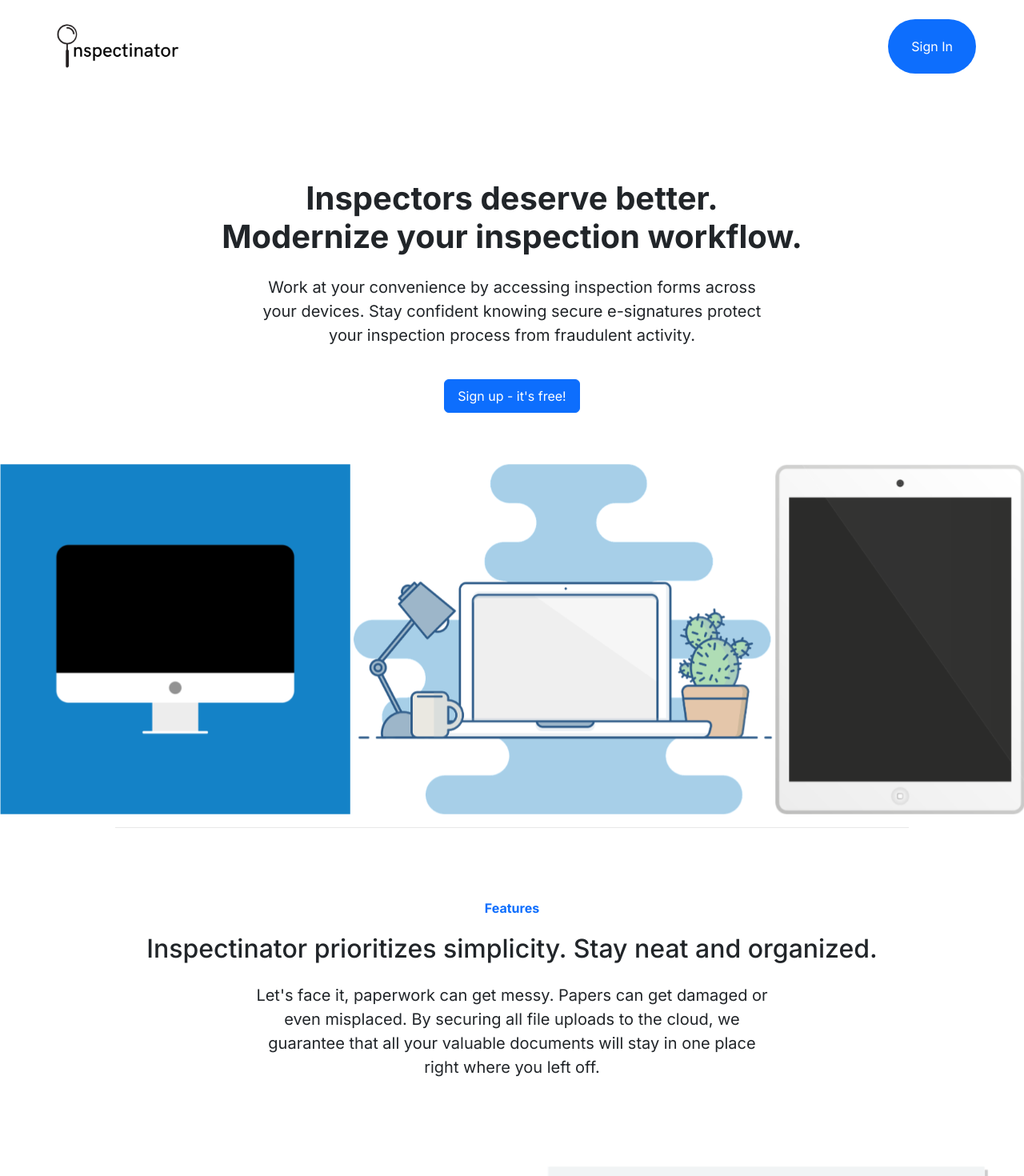
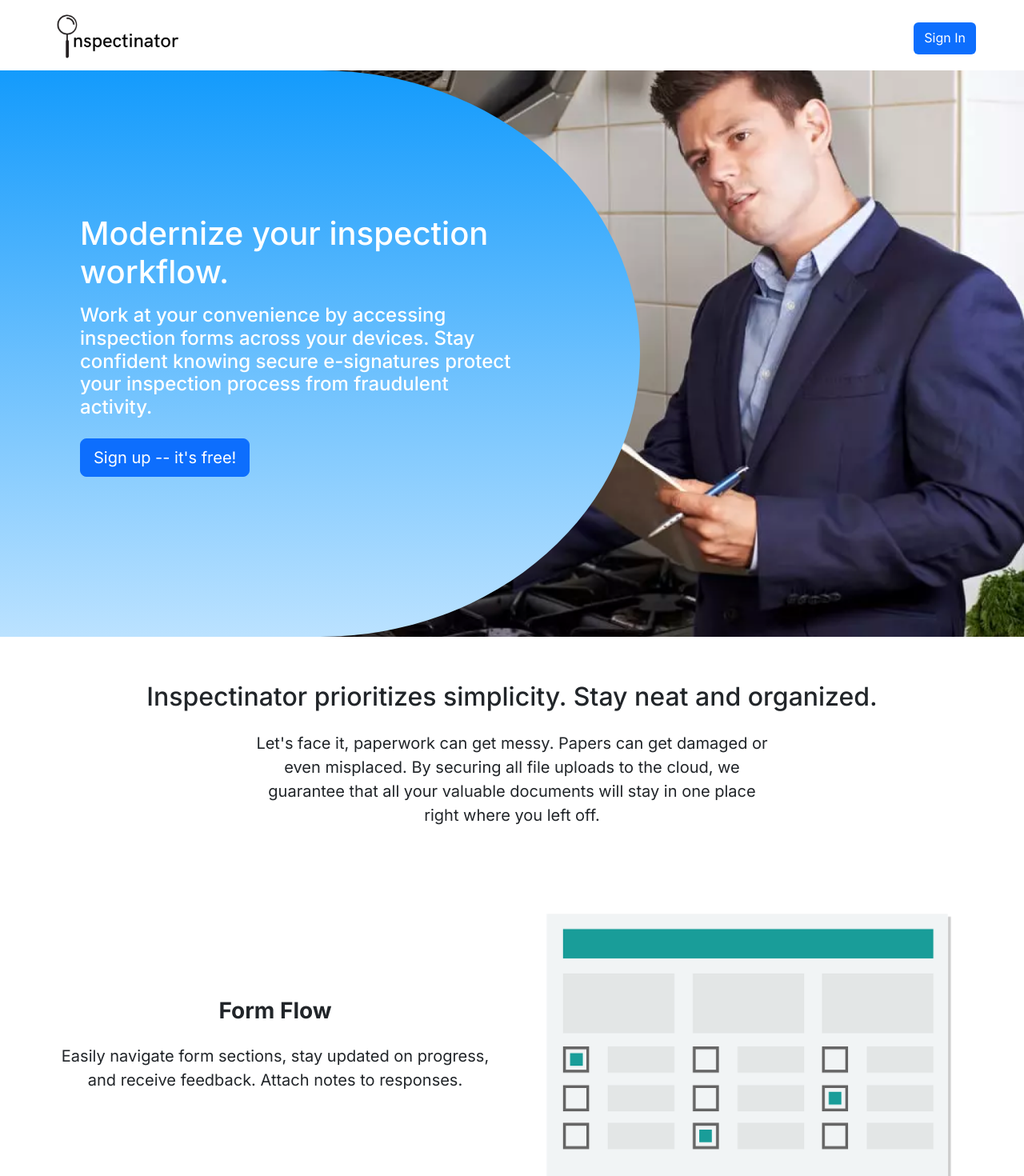
Before and after one commit to sabrinaspage/Inspectinator, a React (Create React App) app: page / in a window 1280 px wide. Shown: the top 1470 px of the page at 80% size. Built offline with nearby package versions, Linux system fonts and the light colour scheme.

Commit message:
Landing Page UI update

```diff
--- a/src/pages/LandingPage/LandingPage.tsx
+++ b/src/pages/LandingPage/LandingPage.tsx
@@ -1,67 +1,84 @@
-import { Card, Button, CardGroup, ListGroup, Accordion} from 'react-bootstrap';
-
-
-import {Link} from 'react-router-dom';
+import { Card, Accordion } from "react-bootstrap";
+import Inspector from "./Inspector.png";
 export default function LandingPage() {
-
   return (
-    <div className='my-5 py-5'>
-
-      <div className="d-flex justify-content-center align-items-center flex-column mb-5 mt-3">
-        <h1 className='fw-bold display-7 mb-4 text-center'>Inspectors deserve better.<br/> Modernize your inspection workflow.</h1>
-
-        <p className="lead w-50 text-center mb-3">
-          Work at your convenience by accessing inspection forms across your devices.
-          Stay confident knowing secure e-signatures protect your inspection process
-          from fraudulent activity.
-        </p>
-
-        <Link to='/signin'>
-          <Button className="mt-4 py-2 px-3 mb-3">Sign up - it's free!</Button>
-        </Link>
+    <div>
+      <div
+        id="intro-example"
+        style={{
+          backgroundImage: `url(${Inspector})`,
+          backgroundSize: "100%",
+          backgroundPosition: "0px -100px",
+        }}
+      >
+        <div>
+          <div
+            className="h-75"
+            style={{
+              width: "800px",
+              backgroundImage: "linear-gradient(#149BFC, #BBE2FF)",
+              borderRadius: "0 50% 50% 0",
+            }}
+          >
+            <div
+              className="text-white"
+              style={{ width: "100%", padding: "180px 150px 200px 100px" }}
+            >
+              <h1 className="mb-3">Modernize your inspection workflow.</h1>
+              <h4 className="mb-4">
+                Work at your convenience by accessing inspection forms across
+                your devices. Stay confident knowing secure e-signatures protect
+                your inspection process from fraudulent activity.
+              </h4>
+              <a
+                className="btn btn-primary btn-lg"
+                href="/signup"
+                target="_blank"
+                role="button"
+              >
+                Sign up -- it's free!
+              </a>
+            </div>
+          </div>
+        </div>
       </div>
 
-      <Card.Img className = "p-0 m-0" variant="top" src="/images/landing_pg/devices.png"/>
+      <div className="d-flex justify-content-center align-items-center flex-column mb-5 pt-2">
+        <h2 className="mt-5 mb-4">
+          Inspectinator prioritizes simplicity. Stay neat and organized.
+        </h2>
 
-      <div className = "mx-5 px-5 mb-5 mt-0 pb-4 pt-0 mt-0">
-        <hr className='mx-5 px-5' style = {{borderColor: "#a3a3a3"}} />
-      </div>
-
-      <div className="d-flex justify-content-center align-items-center flex-column mb-5">
-        <p className='text-primary text-center fw-bold'>Features</p>
-
-        <h2 className = "mt-1 mb-4">Inspectinator prioritizes simplicity. Stay neat and organized.</h2>
-
-        <p className='lead w-50 text-center mb-5'>
-          Let's face it, paperwork can get messy. Papers can get damaged or even misplaced.
-          By securing all file uploads to the cloud, we guarantee that all your valuable
-          documents will stay in one place right where you left off.
+        <p className="lead w-50 text-center mb-5">
+          Let's face it, paperwork can get messy. Papers can get damaged or even
+          misplaced. By securing all file uploads to the cloud, we guarantee
+          that all your valuable documents will stay in one place right where
+          you left off.
         </p>
       </div>
 
-      <div className='container-fluid m-0 p-0 row w-100'>
-        <div className = "col-lg-6 px-4 d-flex align-items-center">
+      <div className="container-fluid m-0 p-0 row w-100 px-5">
+        <div className="col-lg-6 px-4 d-flex align-items-center">
           <div>
-            <h3 className='fw-bold mb-4 text-center'>Form Flow</h3>
-            <p className = "lead text-center">
-              Easily navigate form sections, stay updated on progress, and receive feedback.
-              Attach notes to responses.
+            <h3 className="fw-bold mb-4 text-center">Form Flow</h3>
+            <p className="lead text-center">
+              Easily navigate form sections, stay updated on progress, and
+              receive feedback. Attach notes to responses.
             </p>
           </div>
         </div>
-        <div className = "col-lg-6 px-4">
-          <Card.Img variant="top" src="/images/landing_pg/form_flow.png"/>
+        <div className="col-lg-6 px-4">
+          <Card.Img variant="top" src="/images/landing_pg/form_flow.png" />
         </div>
       </div>
 
-      <div className='container-fluid m-0 p-0 row w-100 my-5 py-3'>
-        <div className = "col-lg-6 px-4">
-          <Card.Img variant="top" src="/images/landing_pg/record.png"/>
+      <div className="container-fluid m-0 p-0 row w-100 my-5 py-3 px-5">
+        <div className="col-lg-6 px-4">
+          <Card.Img variant="top" src="/images/landing_pg/record.png" />
         </div>
-        <div className = "col-lg-6 px-4 d-flex align-items-center">
+        <div className="col-lg-6 px-4 d-flex align-items-center">
           <div>
-            <h3 className='fw-bold mb-4 text-center'>Record Keeping</h3>
-            <p className = "lead text-center">
+            <h3 className="fw-bold mb-4 text-center">Record Keeping</h3>
+            <p className="lead text-center">
               Archived forms maintain a history of all your previous inspections
               through read-only documents. Past form responses and signature
               meta-data conveniently stored in one place.
@@ -70,94 +87,150 @@ export default function LandingPage() {
         </div>
       </div>
 
-      <div className='container-fluid m-0 p-0 row w-100'>
-        <div className = "col-lg-6 px-4 d-flex align-items-center">
+      <div className="container-fluid m-0 p-0 row w-100 px-5">
+        <div className="col-lg-6 px-4 d-flex align-items-center">
           <div>
-            <h3 className='fw-bold mb-4 text-center'>Customizability</h3>
-            <p className = "lead text-center">Create new form fields or even entirely new sections. Design as you see fit.</p>
+            <h3 className="fw-bold mb-4 text-center">Customizability</h3>
+            <p className="lead text-center">
+              Create new form fields or even entirely new sections. Design as
+              you see fit.
+            </p>
           </div>
         </div>
-        <div className = "col-lg-6 px-4">
-          <Card.Img variant="top" src="/images/landing_pg/custom.png"/>
+        <div className="col-lg-6 px-4">
+          <Card.Img variant="top" src="/images/landing_pg/custom.png" />
         </div>
       </div>
 
-      <div className = "mx-5 px-5 my-5 py-4">
-        <hr className='mx-5 px-5' style = {{borderColor: "#a3a3a3"}} />
+      <div className="mx-5 px-5 my-5 py-4">
+        <hr className="mx-5 px-5" style={{ borderColor: "#a3a3a3" }} />
       </div>
 
       <div className="mx-auto">
-        <h4 className="d-flex justify-content-center fw-bold mb-3">Frequently asked questions</h4>
-        <p className="d-flex justify-content-center text-muted mb-4 pb-2">Everything you need to know about the product and how it works</p>
+        <h4 className="d-flex justify-content-center fw-bold mb-3">
+          Frequently asked questions
+        </h4>
+        <p className="d-flex justify-content-center text-muted mb-4 pb-2">
+          Everything you need to know about the product and how it works
+        </p>
       </div>
 
       {/*FAQ*/}
       <div className="mx-auto d-flex justify-content-center">
-
-        <Accordion style={{ width: '52rem', border: "none" }}>
-          <Accordion.Item eventKey="0" className="py-2" style = {{borderTop: "none", borderLeft: "none", borderRight: "none"}}>
+        <Accordion style={{ width: "52rem", border: "none" }}>
+          <Accordion.Item
+            eventKey="0"
+            className="py-2"
+            style={{
+              borderTop: "none",
+              borderLeft: "none",
+              borderRight: "none",
+            }}
+          >
             <Accordion.Header as="p">
-              <strong>What's the difference between paperwork and online forms?</strong>
+              <strong>
+                What's the difference between paperwork and online forms?
+              </strong>
             </Accordion.Header>
             <Accordion.Body className="text-muted">
-              For paper forms, you legibly print all form data and get a client signature on-site.
-              For online forms, you can continually update your form fields upon login.
-              When you need a client signature, tell them to register so you can grant access to
-              your forms signature field.
+              For paper forms, you legibly print all form data and get a client
+              signature on-site. For online forms, you can continually update
+              your form fields upon login. When you need a client signature,
+              tell them to register so you can grant access to your forms
+              signature field.
             </Accordion.Body>
           </Accordion.Item>
 
-          <Accordion.Item eventKey="1" className="py-2" style = {{borderTop: "none", borderLeft: "none", borderRight: "none"}}>
+          <Accordion.Item
+            eventKey="1"
+            className="py-2"
+            style={{
+              borderTop: "none",
+              borderLeft: "none",
+              borderRight: "none",
+            }}
+          >
             <Accordion.Header as="p">
               <strong>How do e-signatures work?</strong>
             </Accordion.Header>
             <Accordion.Body className="text-muted">
-            An e-signature is a protected and legally binding online signature,
-            just like a handwritten signature. Although there are many online services that offer
-            e-signatures, we use HelloSign. As noted on their website, each signature must come from a
-            separate account. If different names were to be signed from a single HelloSign account,
-            it would threaten the integrity of the signatures, and could potentially invalidate a
-            document signed in this manner. To do an e-signature, one only needs to login to their
-            account and type their full name.
+              An e-signature is a protected and legally binding online
+              signature, just like a handwritten signature. Although there are
+              many online services that offer e-signatures, we use HelloSign. As
+              noted on their website, each signature must come from a separate
+              account. If different names were to be signed from a single
+              HelloSign account, it would threaten the integrity of the
+              signatures, and could potentially invalidate a document signed in
+              this manner. To do an e-signature, one only needs to login to
+              their account and type their full name.
             </Accordion.Body>
           </Accordion.Item>
 
-          <Accordion.Item eventKey="2" className="py-2" style = {{borderTop: "none", borderLeft: "none", borderRight: "none"}}>
-            <Accordion.Header as ="p">
-              <strong>What if your system encounters an error and I lose all my data? Can you recover it?
-              Are you liable?</strong>
+          <Accordion.Item
+            eventKey="2"
+            className="py-2"
+            style={{
+              borderTop: "none",
+              borderLeft: "none",
+              borderRight: "none",
+            }}
+          >
+            <Accordion.Header as="p">
+              <strong>
+                What if your system encounters an error and I lose all my data?
+                Can you recover it? Are you liable?
+              </strong>
             </Accordion.Header>
             <Accordion.Body className="text-muted">
-              We store all your data in a database on the cloud. In the very unlikely scenario that our
-              database is compromised, we regularly create backups to ensure you still have your data.
-              We are responsible for your data and are liable for any setbacks. Regardless, feel free
-              to download PDF versions of your forms locally on your computer or even print them out.
-              Stay in control of all your data.
+              We store all your data in a database on the cloud. In the very
+              unlikely scenario that our database is compromised, we regularly
+              create backups to ensure you still have your data. We are
+              responsible for your data and are liable for any setbacks.
+              Regardless, feel free to download PDF versions of your forms
+              locally on your computer or even print them out. Stay in control
+              of all your data.
             </Accordion.Body>
           </Accordion.Item>
 
-          <Accordion.Item eventKey="3" className="py-2" style = {{borderTop: "none", borderLeft: "none", borderRight: "none"}}>
+          <Accordion.Item
+            eventKey="3"
+            className="py-2"
+            style={{
+              borderTop: "none",
+              borderLeft: "none",
+              borderRight: "none",
+            }}
+          >
             <Accordion.Header as="p">
-              <strong>I'm both an inspector and a restaurant owner. Can I do a self inspection through the
-              online form?</strong>
+              <strong>
+                I'm both an inspector and a restaurant owner. Can I do a self
+                inspection through the online form?
+              </strong>
             </Accordion.Header>
             <Accordion.Body className="text-muted">
-              Yes, just sign-off on both the inspector and client signature fields.
+              Yes, just sign-off on both the inspector and client signature
+              fields.
             </Accordion.Body>
           </Accordion.Item>
 
-          <Accordion.Item eventKey="4" className="py-2" style = {{border: "none"}}>
+          <Accordion.Item
+            eventKey="4"
+            className="py-2"
+            style={{ border: "none" }}
+          >
             <Accordion.Header as="p">
-              <strong>I'm not tech-savvy. Should I still give this a shot?</strong>
+              <strong>
+                I'm not tech-savvy. Should I still give this a shot?
+              </strong>
             </Accordion.Header>
             <Accordion.Body className="text-muted">
-              Upon successful registration, you're all set! Build your workspace and fill out your forms.
-              Inspectinator is designed to be very user friendly. If you do encounter any problems or
-              issues, contact us and we'll be sure to get back to you as soon as possible.
+              Upon successful registration, you're all set! Build your workspace
+              and fill out your forms. Inspectinator is designed to be very user
+              friendly. If you do encounter any problems or issues, contact us
+              and we'll be sure to get back to you as soon as possible.
             </Accordion.Body>
           </Accordion.Item>
         </Accordion>
-
       </div>
     </div>
   );
--- a/src/recycleComps/NavBarComp/NavBar.tsx
+++ b/src/recycleComps/NavBarComp/NavBar.tsx
@@ -1,29 +1,27 @@
-
-import {useLocation, Link, useNavigate} from 'react-router-dom';
-import { useContext, useEffect, useState } from 'react';
-import { AuthContext } from '../../contexts/AuthContext';
+import { useLocation, Link, useNavigate } from "react-router-dom";
+import { useContext, useEffect, useState } from "react";
+import { AuthContext } from "../../contexts/AuthContext";
 import Logo from "../nspectinator.png";
 
 export default function Navbar() {
-
   const location = useLocation();
 
   const [control, setControl] = useState(0);
 
   useEffect(() => {
-        if (location.pathname === '/signin' || location.pathname === '/signup') {
+    if (location.pathname === "/signin" || location.pathname === "/signup") {
       setControl(1);
     } else {
       setControl(0);
     }
-    } , [location]);
+  }, [location]);
 
   const auth = useContext(AuthContext);
 
   let navigate = useNavigate();
 
   function signOut() {
-        window.alert("Signed Out")
+    window.alert("Signed Out");
     auth.setUserData("", "");
     auth.setLoggedIn(false);
 
@@ -31,38 +29,40 @@ export default function Navbar() {
   }
 
   return (
-        <div className = "w-100 px-2 navbar mt-1" style={control === 1 ? {position: "absolute", top: "0"} : {}}>
-            <div className = "mx-3 w-100 px-3 floatingEffect" style={{padding: "0.75rem 0"}}>
-                <div className = "row mx-2">
-                    <div className='col-lg-6 d-flex align-items-center'>
-                        <Link to = {"/"}>
+    <div
+      className="w-100 px-2 navbar mt-1"
+      style={control === 1 ? { position: "absolute", top: "0" } : {}}
+    >
+      <div className="mx-3 w-100 px-3 floatingEffect">
+        <div className="row mx-2">
+          <div className="col-lg-6 d-flex align-items-center">
+            <Link to={"/"}>
               <img src={Logo} style={{ width: "170px" }} />
             </Link>
           </div>
-                    { (control === 0) && (!auth.loggedIn) &&
-                        <div className='col-lg-6 d-flex justify-content-end'>
-                            <button className='bg-primary btn' style={{borderRadius: "1000px"}}>
-                                <Link to = {"/signin"}>
-                                    <p className='text-white px-3 py-1 m-0'>Sign In</p>
+          {control === 0 && !auth.loggedIn && (
+            <div className="col-lg-6 d-flex justify-content-end pt-3">
+              <button className="bg-primary btn" style={{ height: "40px" }}>
+                <Link to="/signin">
+                  <p className="text-white">Sign In</p>
                 </Link>
               </button>
             </div>
-                    }
-                    {
-                        (control === 0) && (auth.loggedIn) &&
-                        <div className='col-lg-6 row d-flex align-items-center'>
-                            <div className = "col-lg-10 d-flex align-items-center justify-content-end">
-                                <Link to = {"/dashboard"}>
-                                    <p className = "text-dark p-0 m-0 mx-5">{auth.userName}</p>
+          )}
+          {control === 0 && auth.loggedIn && (
+            <div className="col-lg-6 row d-flex align-items-center">
+              <div className="col-lg-10 d-flex align-items-center justify-content-end">
+                <Link to={"/dashboard"}>
+                  <p className="text-dark p-0 m-0 mx-5">{auth.userName}</p>
                 </Link>
               </div>
-                            <button className='bg-primary btn col-lg-2' style={{borderRadius: "1000px"}} onClick = {signOut}>
-                                <p className='text-white px-3 py-2 m-0'>Sign Out</p>
+              <button className="bg-primary btn col-lg-2" onClick={signOut}>
+                <p className="text-white px-3 py-2 m-0">Sign Out</p>
               </button>
             </div>
-                    }
+          )}
         </div>
       </div>
     </div>
-    )
+  );
 }
```
Also changed, not shown: src/pages/LandingPage/Inspector.png (added). Lines whose indentation alone changed are shown as unchanged.
